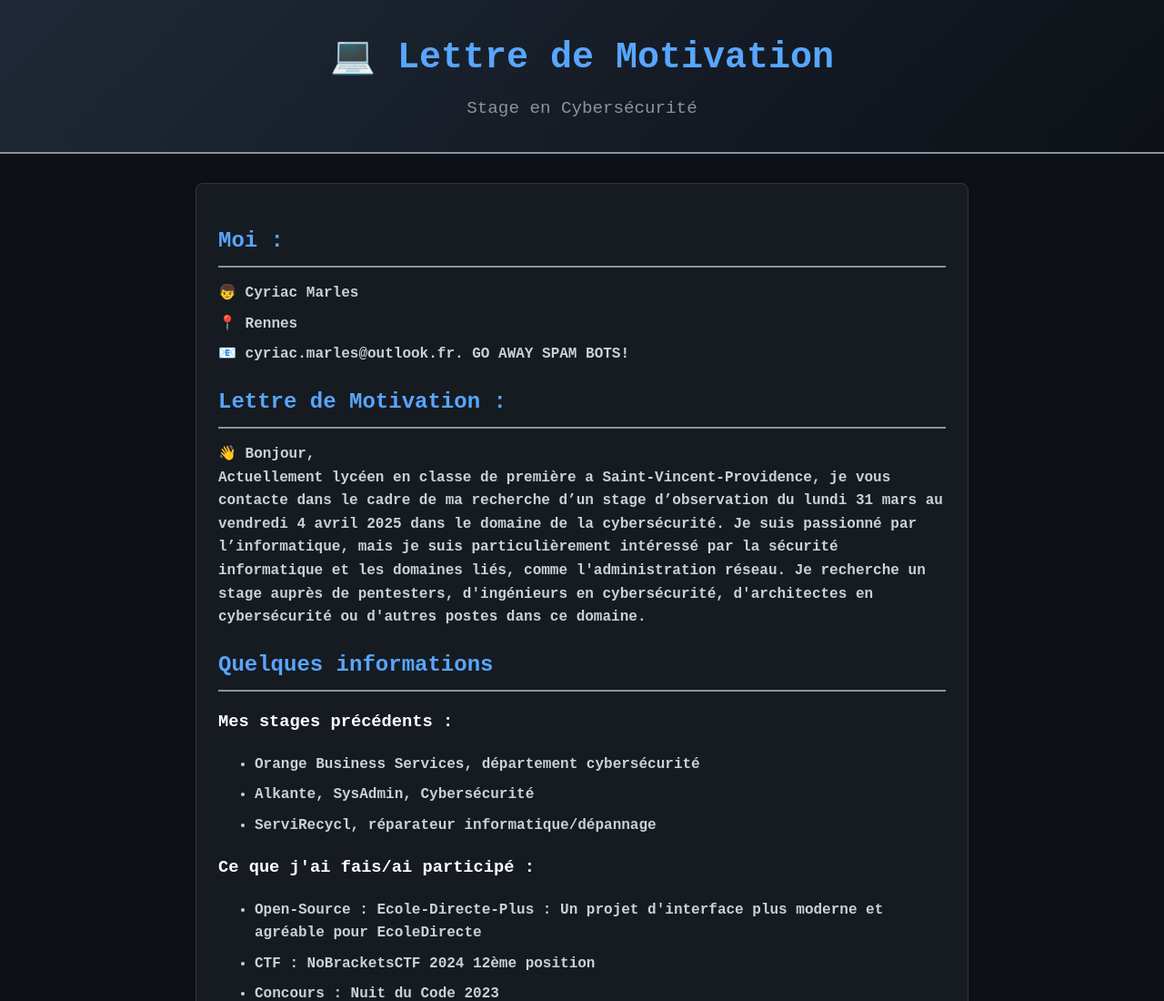
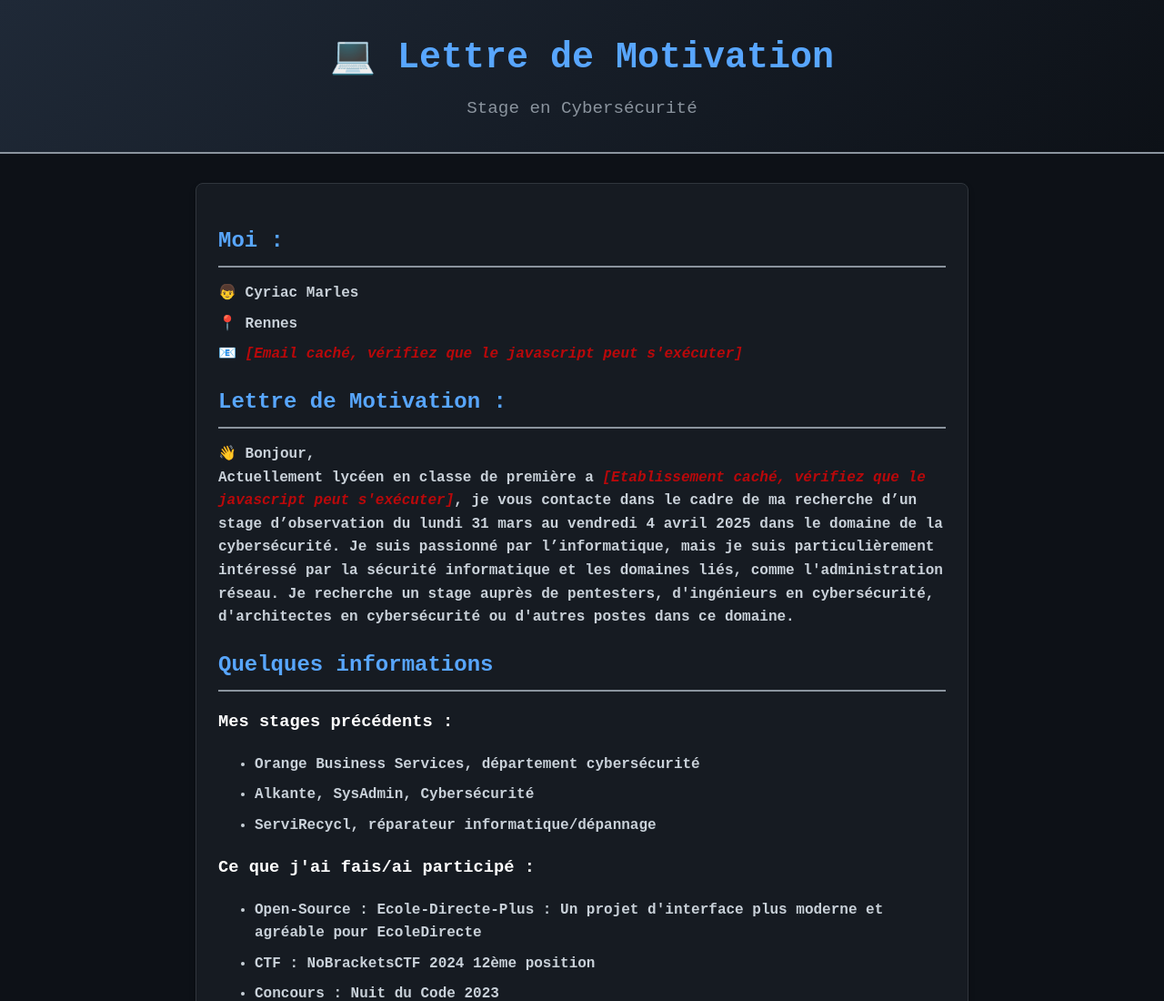
Before and after one commit to xav35000/LMotiv, a plain HTML site: page index.html in a window 1280 px wide. Shown: the top 1100 px of the page at 91% size. Drawn offline with Linux system fonts and the light colour scheme.

Commit message:
adding slightly more efficient anticrawler countermeasure

```diff
--- a/index.html
+++ b/index.html
@@ -5,6 +5,7 @@
     <meta name="viewport" content="width=device-width, initial-scale=1.0">
     <title>Lettre de Motivation - Cyber</title>
     <link rel="stylesheet" href="style.css">
+    <script src="antibot.js" defer></script>
 </head>
 <body>
     <header class="header">
@@ -19,11 +20,11 @@
             <div class="letter-container">
                 <p>&#128102; Cyriac Marles</p>
                 <p>&#128205; Rennes</p>
-                <p>&#128231; cyriac.marles@outlook.fr. <span class="block-bots" aria-hidden="true">GO AWAY SPAM BOTS!</span></p>
+                <p>&#128231; <span class="email hidden-text" aria-hidden="true">[Email caché, vérifiez que le javascript peut s'exécuter]</span></p>
                 <h2>Lettre de Motivation :</h2>
                 <p>
                     &#128075; Bonjour,<br>
-                    Actuellement lycéen en classe de première a Saint-Vincent-Providence, je vous contacte dans le cadre de ma recherche d’un stage d’observation
+                    Actuellement lycéen en classe de première a <span class="lycee hidden-text" aria-hidden="true">[Etablissement caché, vérifiez que le javascript peut s'exécuter]</span>, je vous contacte dans le cadre de ma recherche d’un stage d’observation
                     du lundi 31 mars au vendredi 4 avril 2025 dans le domaine de la cybersécurité. Je suis passionné
                     par l’informatique, mais je suis particulièrement intéressé par la sécurité informatique et les domaines liés, comme l'administration réseau.
                     Je recherche un stage auprès de pentesters, d'ingénieurs en cybersécurité, d'architectes en cybersécurité ou d'autres postes dans ce domaine.
@@ -79,5 +80,5 @@
         <p> 2024 | Créé avec &#129782;  par Kofy</p>
         <p>Sauf mention contraire, tous le contenu disponible sur "kofy.dev" est soumis à une license AGPL V3-or-later</p>
     </footer>
-</body>
+  </body>
 </html>
```
